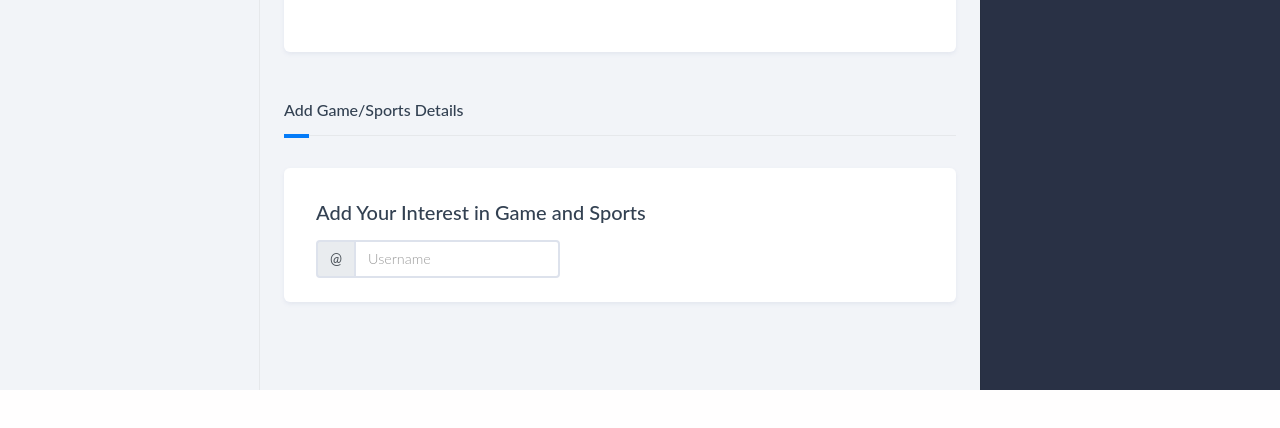
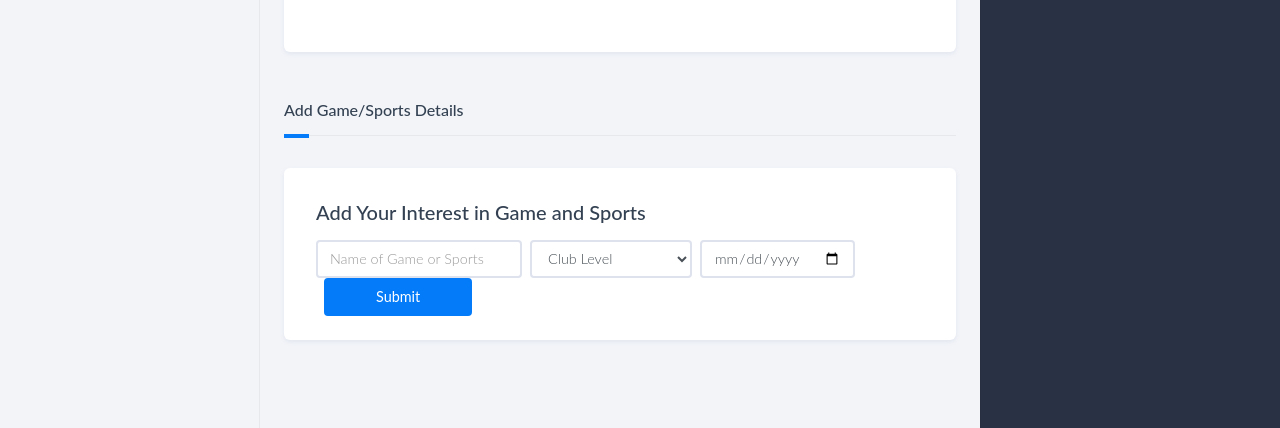
Before and after one commit to Harishkalode/SFOS, a Flask app: template sfo/templates/account-info.html in a window 1280 px wide. Shown: the part 1564-1992 px from the top of the page. Before the commit the page ends 1954 px from the top, so only its background shows below. Run offline with Flask 2, Linux system fonts and the light colour scheme; the template is opened without the code that fills it: values that come from a table or form of the project are taken from there, others are empty; some libraries are stand-ins or nearby versions.

Commit message:
game/sports

```diff
--- a/sfo/models.py
+++ b/sfo/models.py
@@ -79,6 +79,7 @@ class Student(db.Model, UserMixin):
     admin_id = db.Column(db.Integer, db.ForeignKey('admin.id'), nullable=False)
     exams = db.relationship('Exam', backref='student', lazy=True)
     general_questions = db.relationship('GeneralQuestion', backref='student', lazy=True)
+    sports_and_game = db.relationship('GameAndSports', backref='student', lazy=True)
 
     def __repr__(self):
         return f"Student('{self.email}','{self.fname}','{self.lname}','{self.roll_no}','{self.admin_id}')"
--- a/sfo/templates/account-info.html
+++ b/sfo/templates/account-info.html
@@ -480,18 +480,111 @@
             <h6 class="element-header">Add Game/Sports Details</h6>
             <div class="element-box">
                 <h5 class="form-header">Add Your Interest in Game and Sports</h5>
-                <form action="" method="POST" class="form-inline">
+                <form action="{{url_for('student_game', student_id=student.id)}}" method="POST" class="form-inline">
+                    {{ sports.hidden_tag() }}
+                    <div class="form-group">
+                        {% if sports.name_of_sport.errors %}
+                            {{ sports.name_of_sport(class="form-control is-invalid",placeholder="Name of Game or Sports") }}
+                            <div class="invalid-feedback">
+                                {% for error in sports.name_of_sport.errors %}
+                                    <span>{{ error }}</span>
+                                {% endfor %}
+                            </div>
+                        {% else %}
+                            {{ sports.name_of_sport(class="form-control",placeholder="Name of Game or Sports") }}
+                        {% endif %}
+                    </div>
+                    <div class="form-group ml-2">
+                        {% if sports.level.errors %}
+                            {{ sports.level(class="form-control is-invalid") }}
+                            <div class="invalid-feedback">
+                                {% for error in sports.level.errors %}
+                                    <span>{{ error }}</span>
+                                {% endfor %}
+                            </div>
+                        {% else %}
+                            {{ sports.level(class="form-control") }}
+                        {% endif %}
+                    </div>
+                    <div class="form-group ml-2">
+                        {% if sports.date_of_starting.errors %}
+                            {{ sports.date_of_starting(class="form-control is-invalid",placeholder="Level you played for",type="date") }}
+                            <div class="invalid-feedback">
+                                {% for error in sports.date_of_starting.errors %}
+                                    <span>{{ error }}</span>
+                                {% endfor %}
+                            </div>
+                        {% else %}
+                            {{ sports.date_of_starting(class="form-control",placeholder="Level you played for",type="date") }}
+                        {% endif %}
+                    </div>
 
-                    <label class="sr-only"> Username</label>
-                    <div class="input-group mb-2 mr-sm-2 mb-sm-0">
-                        <div class="input-group-prepend">
-                            <div class="input-group-text">@</div>
-                        </div><input class="form-control" placeholder="Username">
-                    </div><br>
-<!--                    <button class="btn btn-primary" style="padding: 10px 50px" type="submit"> Submit</button>-->
+                    <button class="btn btn-primary ml-2 " style="padding: 10px 50px" type="submit"> Submit</button>
                 </form>
             </div>
         </div>
+        {%if games%}
+        <div class="row pt-4">
+            <div class="col-sm-12">
+                <div class="element-wrapper">
+                    <h6 class="element-header">Games and Sports</h6>
+                    <div class="element-box-tp">
+                        <div class="table-responsive">
+                            <table class="table table-padded">
+                                <thead>
+                                    <tr>
+                                        <th></th>
+                                        <th>Name</th>
+                                        <th class="text-center">Level</th>
+                                        <th class="text-center">Date</th>
+                                        <th class="text-center">Action</th>
+                                    </tr>
+                                </thead>
+                                <tbody>
+                                {%for game in games%}
+                                    <tr>
+                                        <td class="text-center"><input class="form-control"
+                                                type="checkbox"></td>
+                                        <td><span>{{game.name_of_sport}}</span></td>
+                                        <td><span>{{game.level}}</span></td>
+                                        <td><span>{{game.date_of_starting}}</span></td>
+                                        <td class="row-actions">
+                                            <a class="danger" href="#" data-target="#onboardingTextModal{{game.id}}"
+                                        data-toggle="modal"><i class="os-icon os-icon-ui-15"></i></a>
+                                        </td>
+                                    </tr>
+                                    <div aria-hidden="true" class="onboarding-modal modal fade animated"
+                                        id="onboardingTextModal{{game.id}}" role="dialog" tabindex="-1">
+                                        <div class="modal-dialog modal-centered" role="document">
+                                            <div class="modal-content text-center"><button aria-label="Close"
+                                                    class="close" data-dismiss="modal" type="button"><span
+                                                        class="close-label">Skip</span><span
+                                                        class="os-icon os-icon-close"></span></button>
+                                                <div class="onboarding-media"><img alt="" src="img/bigicon2.png"
+                                                        width="200px"></div>
+                                                <div class="onboarding-content with-gradient">
+                                                    <h4 class="onboarding-title">Delete {{game.name_of_sport}}</h4>
+                                                    <h5>Name : {{game.name_of_sport}}</h5>
+                                                    <h5>Level : {{game.level}}</h5>
+                                                    <h5>Date : {{game.date_of_starting}}</h5>
+                                                    <div>
+                                                        <a class="btn btn-danger btn-block btn-lg pb-3" href="{{url_for('delete_sport', game_id=game.id, student_id=student.id)}}" style="color:#fff"><i
+                                                                            class="os-icon os-icon-ui-15" style="font-size: 25px;"></i><span>Delete Sport/Game</span></a>
+                                                    </div>
+                                                </div>
+                                            </div>
+                                        </div>
+                                    </div>
+                                {%endfor%}
+                                </tbody>
+                            </table>
+                        </div>
+                    </div>
+                </div>
+            </div>
+        </div>
+        {%else%}
+        {%endif%}
         {%endif%}
     </div>
     {% if a %}
```
Also changed, not shown: sfo/student_routes.py (+155 -107 lines).
